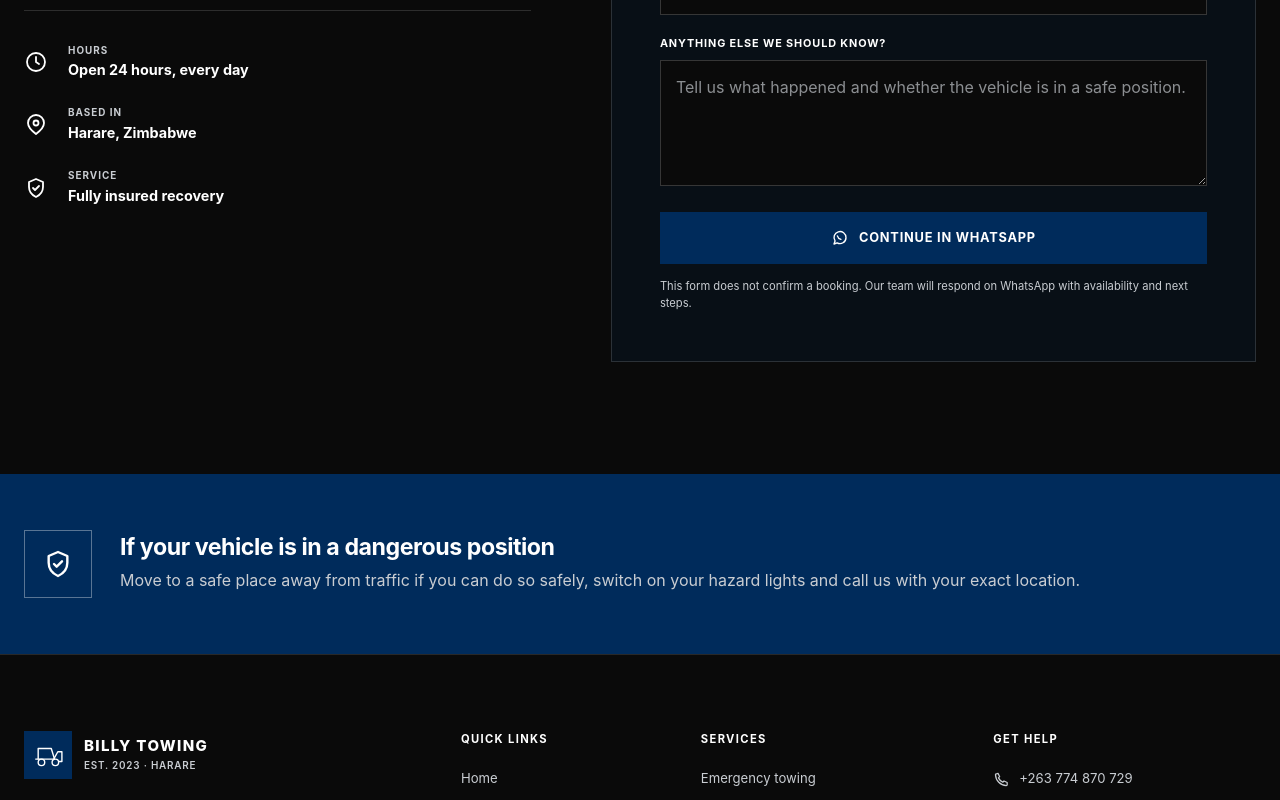
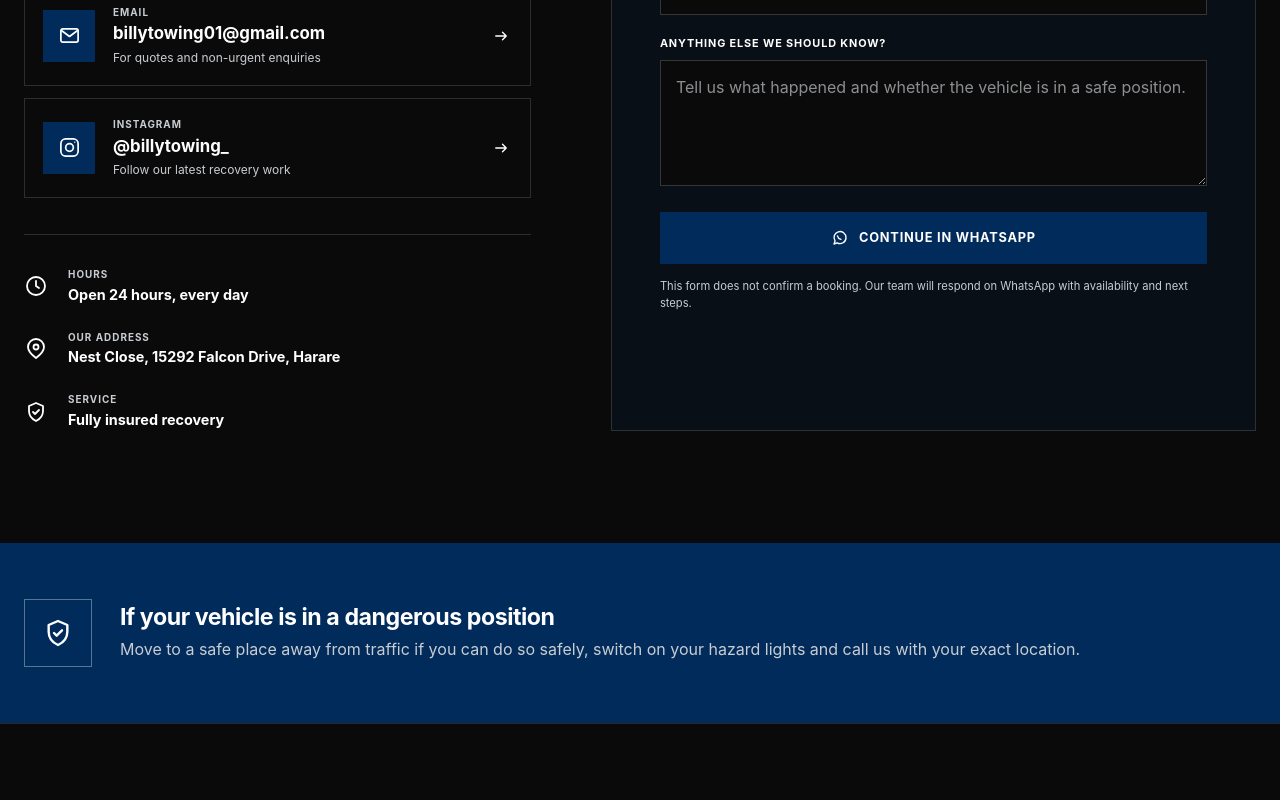
Before and after one commit to chitsungo/billytowing, a Next.js app: page /contact in a window 1280 px wide. Shown: the part 1300-2100 px from the top of the page. Built offline with nearby package versions, Linux system fonts and the light colour scheme.

Commit message:
Add business contact details

```diff
--- a/app/about/page.tsx
+++ b/app/about/page.tsx
@@ -1,5 +1,6 @@
 import type { Metadata } from "next";
 import { CallToAction, PageHero, SectionIntro } from "../components";
+import { ADDRESS } from "../data";
 import { Icon } from "../icons";
 
 export const metadata: Metadata = {
@@ -33,7 +34,7 @@ export default function AboutPage() {
             <article><span><Icon name="clock" /></span><h3>Reliable</h3><p>Available 24 hours, with honest communication from dispatch to delivery.</p></article>
             <article><span><Icon name="shield" /></span><h3>Careful</h3><p>Secure loading and controlled transport that respects your vehicle.</p></article>
             <article><span><Icon name="check" /></span><h3>Professional</h3><p>A capable team, clean process and clear expectations from the first call.</p></article>
-            <article><span><Icon name="pin" /></span><h3>Local</h3><p>Based in Harare and familiar with the roads, suburbs and surrounding routes.</p></article>
+            <article><span><Icon name="pin" /></span><h3>Local</h3><p>Based at {ADDRESS} and familiar with Harare roads, suburbs and surrounding routes.</p></article>
           </div>
         </div>
       </section>
--- a/app/contact/page.tsx
+++ b/app/contact/page.tsx
@@ -1,6 +1,16 @@
 import type { Metadata } from "next";
 import { BookingForm, PageHero, SectionIntro } from "../components";
-import { PHONE_DISPLAY, PHONE_TEL, WHATSAPP_URL } from "../data";
+import {
+  ADDRESS,
+  EMAIL,
+  EMAIL_URL,
+  INSTAGRAM_HANDLE,
+  INSTAGRAM_URL,
+  MAP_DIRECTIONS_URL,
+  PHONE_DISPLAY,
+  PHONE_TEL,
+  WHATSAPP_URL,
+} from "../data";
 import { Icon } from "../icons";
 
 export const metadata: Metadata = {
@@ -19,10 +29,12 @@ export default function ContactPage() {
             <div className="contact-cards">
               <a href={`tel:${PHONE_TEL}`}><span><Icon name="phone" /></span><div><small>Emergency phone</small><strong>{PHONE_DISPLAY}</strong><p>Tap to call now</p></div><Icon name="arrow" /></a>
               <a href={WHATSAPP_URL} target="_blank" rel="noreferrer"><span><Icon name="message" /></span><div><small>WhatsApp</small><strong>Message our team</strong><p>Share photos and your location</p></div><Icon name="arrow" /></a>
+              <a href={EMAIL_URL}><span><Icon name="mail" /></span><div><small>Email</small><strong>{EMAIL}</strong><p>For quotes and non-urgent enquiries</p></div><Icon name="arrow" /></a>
+              <a href={INSTAGRAM_URL} target="_blank" rel="noreferrer"><span><Icon name="instagram" /></span><div><small>Instagram</small><strong>{INSTAGRAM_HANDLE}</strong><p>Follow our latest recovery work</p></div><Icon name="arrow" /></a>
             </div>
             <div className="contact-facts">
               <div><Icon name="clock" /><div><small>Hours</small><strong>Open 24 hours, every day</strong></div></div>
-              <div><Icon name="pin" /><div><small>Based in</small><strong>Harare, Zimbabwe</strong></div></div>
+              <a href={MAP_DIRECTIONS_URL} target="_blank" rel="noreferrer"><Icon name="pin" /><div><small>Our address</small><strong>{ADDRESS}</strong></div></a>
               <div><Icon name="shield" /><div><small>Service</small><strong>Fully insured recovery</strong></div></div>
             </div>
           </div>
--- a/app/data.ts
+++ b/app/data.ts
@@ -2,6 +2,16 @@ export const PHONE_DISPLAY = "+263 774 870 729";
 export const PHONE_TEL = "+263774870729";
 export const WHATSAPP_URL =
   "https://wa.me/263774870729?text=Hello%20Billy%20Towing%2C%20I%20need%20roadside%20assistance.";
+export const EMAIL = "billytowing01@gmail.com";
+export const EMAIL_URL = `mailto:${EMAIL}`;
+export const INSTAGRAM_HANDLE = "@billytowing_";
+export const INSTAGRAM_URL = "https://www.instagram.com/billytowing_/";
+export const ADDRESS = "Nest Close, 15292 Falcon Drive, Harare";
+export const MAP_COORDINATES = "17°47′57.5″S, 30°58′32.2″E";
+export const MAP_EMBED_URL =
+  "https://www.google.com/maps?q=-17.7993056,30.9756111&z=15&output=embed";
+export const MAP_DIRECTIONS_URL =
+  "https://www.google.com/maps/search/?api=1&query=-17.7993056%2C30.9756111";
 
 export type SiteImage = {
   src: string;
--- a/app/globals.css
+++ b/app/globals.css
@@ -232,14 +232,16 @@ button { color: inherit; }
 .contact-cards > a { align-items: center; border: 1px solid rgba(255,255,255,.14); display: grid; gap: 18px; grid-template-columns: 52px 1fr 20px; padding: 18px; transition: background 180ms var(--ease-smooth), border-color 180ms var(--ease-smooth); }
 .contact-cards > a:hover { background: rgba(0,43,91,.25); border-color: rgba(255,255,255,.28); }
 .contact-cards > a > span { align-items: center; background: var(--navy); display: flex; height: 52px; justify-content: center; width: 52px; }
+.contact-cards > a > div { min-width: 0; }
 .contact-cards > a > span svg { height: 23px; width: 23px; }
 .contact-cards > a > svg { height: 18px; width: 18px; }
 .contact-cards small, .contact-facts small { color: var(--grey); display: block; font-size: .62rem; font-weight: 700; letter-spacing: .1em; text-transform: uppercase; }
-.contact-cards strong { display: block; font-size: 1.05rem; margin-top: 2px; }
+.contact-cards strong { display: block; font-size: 1.05rem; margin-top: 2px; overflow-wrap: anywhere; }
 .contact-cards p { color: var(--grey); font-size: .75rem; margin: 2px 0 0; }
 .contact-facts { border-top: 1px solid rgba(255,255,255,.14); display: grid; gap: 24px; margin-top: 36px; padding-top: 32px; }
-.contact-facts > div { align-items: center; display: grid; gap: 16px; grid-template-columns: 28px 1fr; }
-.contact-facts > div > svg { height: 24px; width: 24px; }
+.contact-facts > div, .contact-facts > a { align-items: center; display: grid; gap: 16px; grid-template-columns: 28px 1fr; }
+.contact-facts > div > svg, .contact-facts > a > svg { height: 24px; width: 24px; }
+.contact-facts > a:hover strong, .coverage-grid > p a:hover { text-decoration: underline; text-underline-offset: 3px; }
 .contact-facts strong { font-size: .9rem; }
 .request-panel { background: rgba(0,43,91,.16); border: 1px solid rgba(255,255,255,.14); padding: 48px; scroll-margin-top: 110px; }
 .request-panel h2 { font-size: clamp(2.2rem, 3.6vw, 3.5rem); }
@@ -284,7 +286,9 @@ button { color: inherit; }
 .footer-links, .footer-contact { display: grid; gap: 12px; }
 .footer-links a { color: var(--grey); font-size: .82rem; transition: color 160ms var(--ease-smooth); }
 .footer-links a:hover { color: var(--white); }
-.footer-contact a, .footer-contact span { align-items: center; color: var(--grey); display: flex; font-size: .82rem; gap: 9px; }
+.footer-contact a, .footer-contact span { align-items: center; color: var(--grey); display: flex; font-size: .82rem; gap: 9px; min-width: 0; overflow-wrap: anywhere; }
+.footer-contact a { transition: color 160ms var(--ease-smooth); }
+.footer-contact a:hover { color: var(--white); }
 .footer-contact svg { flex: none; height: 17px; width: 17px; }
 .footer-bottom { border-top: 1px solid rgba(255,255,255,.1); color: var(--grey); display: flex; font-size: .67rem; justify-content: space-between; letter-spacing: .04em; margin-top: 60px; padding-top: 24px; }
 
@@ -296,7 +300,7 @@ button { color: inherit; }
   .why-grid { gap: 70px; }
   .footer-grid { grid-template-columns: 1.2fr .7fr .9fr; }
   .footer-grid > div:last-child { grid-column: 1 / -1; }
-  .footer-contact { grid-template-columns: repeat(4, auto); }
+  .footer-contact { grid-template-columns: repeat(auto-fit, minmax(190px, 1fr)); }
 }
 
 @media (max-width: 920px) {
@@ -423,6 +427,7 @@ button { color: inherit; }
   .footer-grid { grid-template-columns: 1fr 1fr; }
   .footer-grid > div:first-child, .footer-grid > div:last-child { grid-column: 1 / -1; }
   .footer-contact { grid-template-columns: 1fr 1fr; }
+  .footer-address { grid-column: 1 / -1; }
   .footer-bottom { align-items: flex-start; flex-direction: column; gap: 8px; }
 }
 
--- a/app/icons.tsx
+++ b/app/icons.tsx
@@ -4,6 +4,8 @@ type IconProps = SVGProps<SVGSVGElement> & {
   name:
     | "phone"
     | "message"
+    | "mail"
+    | "instagram"
     | "calendar"
     | "menu"
     | "close"
@@ -36,6 +38,8 @@ export function Icon({ name, ...props }: IconProps) {
   const paths: Record<IconProps["name"], React.ReactNode> = {
     phone: <><path d="M7.2 3.5 9.4 8 7.7 9.7c1.4 3 3.1 4.7 6.1 6.1l1.7-1.7 4.5 2.2v3c0 .7-.6 1.2-1.2 1.2C10.3 20.1 3.9 13.7 3.5 5.2 3.5 4.6 4 4 4.7 4Z" /></>,
     message: <><path d="M20 11.5a8 8 0 0 1-11.8 7L4 20l1.4-4.1A8 8 0 1 1 20 11.5Z" /><path d="M8.5 9.2c.7 2.7 2 4 4.7 4.7" /></>,
+    mail: <><rect x="3" y="5" width="18" height="14" rx="2" /><path d="m4 7 8 6 8-6" /></>,
+    instagram: <><rect x="3" y="3" width="18" height="18" rx="5" /><circle cx="12" cy="12" r="4" /><circle cx="17.5" cy="6.5" r=".7" fill="currentColor" stroke="none" /></>,
     calendar: <><rect x="3" y="5" width="18" height="16" rx="2" /><path d="M8 3v4M16 3v4M3 10h18" /></>,
     menu: <><path d="M4 7h16M4 12h16M4 17h16" /></>,
     close: <><path d="m5 5 14 14M19 5 5 19" /></>,
--- a/app/layout.tsx
+++ b/app/layout.tsx
@@ -1,6 +1,29 @@
 import type { Metadata } from "next";
 import { FloatingActions, Footer, Header } from "./components";
+import { EMAIL, INSTAGRAM_URL, PHONE_TEL } from "./data";
 import "./globals.css";
+
+const businessSchema = {
+  "@context": "https://schema.org",
+  "@type": "LocalBusiness",
+  name: "Billy Towing",
+  description: "24/7 towing, vehicle recovery and roadside assistance in Harare.",
+  telephone: PHONE_TEL,
+  email: EMAIL,
+  address: {
+    "@type": "PostalAddress",
+    streetAddress: "Nest Close, 15292 Falcon Drive",
+    addressLocality: "Harare",
+    addressCountry: "ZW",
+  },
+  geo: {
+    "@type": "GeoCoordinates",
+    latitude: -17.7993056,
+    longitude: 30.9756111,
+  },
+  sameAs: [INSTAGRAM_URL],
+  openingHours: "Mo-Su 00:00-23:59",
+};
 
 export const metadata: Metadata = {
   title: {
@@ -24,6 +47,10 @@ export default function RootLayout({
   return (
     <html lang="en">
       <body>
+        <script
+          type="application/ld+json"
+          dangerouslySetInnerHTML={{ __html: JSON.stringify(businessSchema) }}
+        />
         <Header />
         {children}
         <Footer />
--- a/app/page.tsx
+++ b/app/page.tsx
@@ -1,5 +1,5 @@
 import { CallToAction, GalleryGrid, HeroCarousel, SectionIntro, ServiceCard } from "./components";
-import { PHONE_TEL, services } from "./data";
+import { ADDRESS, MAP_COORDINATES, MAP_DIRECTIONS_URL, MAP_EMBED_URL, PHONE_TEL, services } from "./data";
 import { Icon } from "./icons";
 
 const trustItems = [
@@ -8,9 +8,6 @@ const trustItems = [
   { icon: "shield", label: "Fully insured" },
   { icon: "pin", label: "Local Harare team" },
 ] as const;
-
-const MAP_EMBED_URL = "https://www.google.com/maps?q=-17.7993056,30.9756111&z=15&output=embed";
-const MAP_DIRECTIONS_URL = "https://www.google.com/maps/search/?api=1&query=-17.7993056%2C30.9756111";
 
 export default function Home() {
   return (
@@ -33,8 +30,8 @@ export default function Home() {
                 <span className="flex h-[42px] w-[42px] items-center justify-center bg-[#002B5B]"><Icon name="pin" /></span>
                 <div>
                   <p className="m-0 text-[0.65rem] font-bold uppercase tracking-[0.12em] text-[#C9CDD2]">Billy Towing base</p>
-                  <p className="mt-1 mb-0 font-semibold text-white">Harare, Zimbabwe</p>
-                  <p className="mt-1 mb-0 text-xs text-[#C9CDD2]">17°47′57.5″S, 30°58′32.2″E</p>
+                  <p className="mt-1 mb-0 font-semibold text-white">{ADDRESS}</p>
+                  <p className="mt-1 mb-0 text-xs text-[#C9CDD2]">{MAP_COORDINATES}</p>
                 </div>
               </div>
             </div>
--- a/app/services/page.tsx
+++ b/app/services/page.tsx
@@ -1,6 +1,6 @@
 import type { Metadata } from "next";
 import { CallToAction, PageHero, SectionIntro, ServiceCard } from "../components";
-import { services } from "../data";
+import { ADDRESS, MAP_DIRECTIONS_URL, services } from "../data";
 import { Icon } from "../icons";
 
 export const metadata: Metadata = {
@@ -43,7 +43,7 @@ export default function ServicesPage() {
         <div className="container coverage-grid">
           <div className="coverage-icon"><Icon name="pin" /></div>
           <div><p className="eyebrow"><span />Service area</p><h2>Harare and surrounding areas.</h2></div>
-          <p>Not sure whether we can reach you? Call with your location and we will confirm availability.</p>
+          <p>Based at <a href={MAP_DIRECTIONS_URL} target="_blank" rel="noreferrer">{ADDRESS}</a>. Not sure whether we can reach you? Call with your location and we will confirm availability.</p>
         </div>
       </section>
       <CallToAction title="Tell us what happened. We’ll handle the recovery." />
```
Also changed, not shown: app/components.tsx (+17 -2 lines), 1 other file (tests, documents, lock files or other folders).
